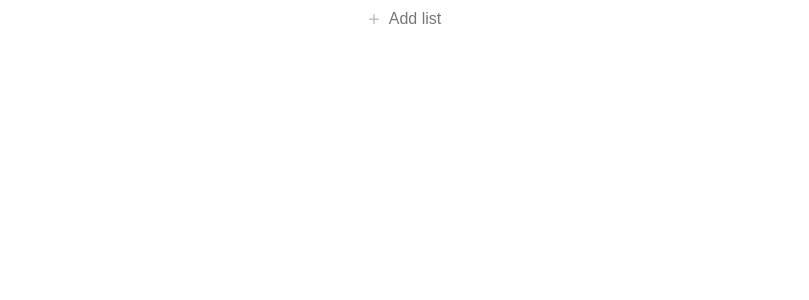
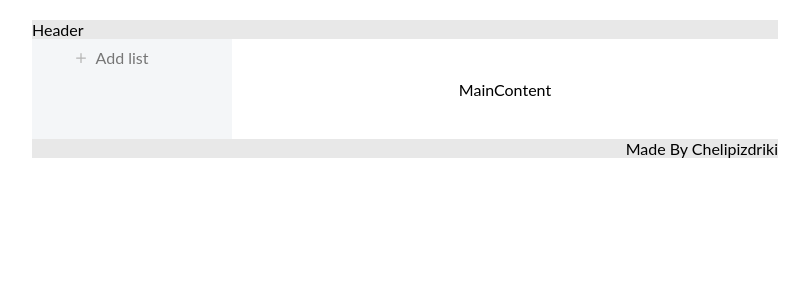
Before and after one commit to ShaggyBa/team-project-todo-app, a React (Create React App) app: page / in a window 1280 px wide. Shown: the top 300 px of the page, without its empty margins (235-1044 px from the left). Built offline with nearby package versions, Linux system fonts and the light colour scheme; the HTML template or start-up script is replaced by a standard one.

Commit message:
preparations of main page

```diff
--- a/src/App.module.css
+++ b/src/App.module.css
@@ -1,24 +1,34 @@
-.todoApp_Wrapper{
+.todoApp_Wrapper {
+    width: 746px;
+    margin: 0 auto;
     display: grid;
     grid-template-areas:
-    "header header"
-    "nav tasks"
-    "";
+        "header header"
+        "nav tasks"
+        "footer footer";
+
+    grid-template-columns: 200px 10fr;
 }
 
-.todoApp_MainWrapper{
-    grid-area: main;
-}
-.todoApp_NavArea{
+.todoApp_NavArea {
     grid-area: nav;
-}
-.todoApp_TaskArea{
-    grid-area: tasks;
+    background-color: var(--backgroundOfNav);
+    min-height: 100px;
 }
 
-.todoApp_Header{
+.todoApp_TaskArea {
+    grid-area: tasks;
+    margin: auto;
+    background-color: var(--white);
+}
+
+.todoApp_Header {
+    margin-top: 20px;
     grid-area: header;
+    background-color: var(--brighterGray);
 }
-.todoApp_Footer{
+
+.todoApp_Footer {
     grid-area: footer;
+    background-color: var(--brighterGray);
 }
--- a/src/App.tsx
+++ b/src/App.tsx
@@ -3,23 +3,27 @@ import "./reset.css";
 import "./UI-colors.css"
 import cssStyles from './App.module.css'
 import { Sidebar } from "./components/Sidebar/Sidebar";
+import Header from "./components/Header/Header";
+import MainContent from "./components/MainContent/MainContent";
+import Footer from "./components/Footer/Footer";
 
 function App() {
 	return (
 		<div className={cssStyles.todoApp_Wrapper}>
 			<header className={cssStyles.todoApp_Header}>
+				<Header />
+			</header>
 
-			</header>
-			<div className={cssStyles.todoApp_MainWrapper}>
 				<div className={cssStyles.todoApp_NavArea}>
 					<Sidebar />
 				</div>
+
 				<div className={cssStyles.todoApp_TaskArea}>
-					{/* Main */}
+					<MainContent />
 				</div>
-			</div>
+
 			<footer className={cssStyles.todoApp_Footer}>
-
+				<Footer />
 			</footer>
 		</div>
 	);
--- a/src/UI-colors.css
+++ b/src/UI-colors.css
@@ -19,6 +19,7 @@
     --darkToBrighterThreeGray: #7C7C7C;
     --darkToBrighterFourGray: #B3B3B3;
     --theMostBrighterGray: #EFEFEF;
+    --backgroundOfNav: #F4F6F8;
     --anotherWhite: #F1F1F1;
     --carrot: #FF6464;
     }
@@ -159,3 +160,6 @@
     .bg-carrot{
         background-color: var(--carrot);
     }
+    .backgroundOfNav{
+        background-color: var(--backgroundOfNav)
+    }
--- /dev/null
+++ b/src/components/Footer/Footer.module.css
@@ -0,0 +1,3 @@
+.Footer p {
+    text-align: right;
+}
--- /dev/null
+++ b/src/components/Footer/Footer.tsx
@@ -0,0 +1,12 @@
+import React from 'react'
+import cssStyles from "./Footer.module.css"
+
+const Footer: React.FC = () => {
+	return (
+		<div className={cssStyles.Footer}>
+			<p>Made By Chelipizdriki</p>
+		</div >
+	)
+}
+
+export default Footer;
--- /dev/null
+++ b/src/components/Header/Header.tsx
@@ -0,0 +1,12 @@
+import React from 'react'
+import cssStyles from "./Header.module.css"
+
+const Header: React.FC = () => {
+	return (
+		<div className={cssStyles.Header}>
+				Header
+		</div >
+	)
+}
+
+export default Header;
--- /dev/null
+++ b/src/components/MainContent/MainContent.module.css
@@ -0,0 +1,4 @@
+
+.MainContent p {
+    text-align: center;
+}
--- /dev/null
+++ b/src/components/MainContent/MainContent.tsx
@@ -0,0 +1,12 @@
+import React from 'react'
+import cssStyles from "./MainContent.module.css"
+
+const MainContent: React.FC = () => {
+	return (
+		<div className={cssStyles.MainContent}>
+			<p>MainContent</p>
+		</div >
+	)
+}
+
+export default MainContent;
--- a/src/index.css
+++ b/src/index.css
@@ -11,5 +11,5 @@
 }
 
 body {
-	font-family: 'Poppins', sans-serif;
+	font-family: 'Lato'
 }
```
Also changed, not shown: src/components/Header/Header.module.css (added).
